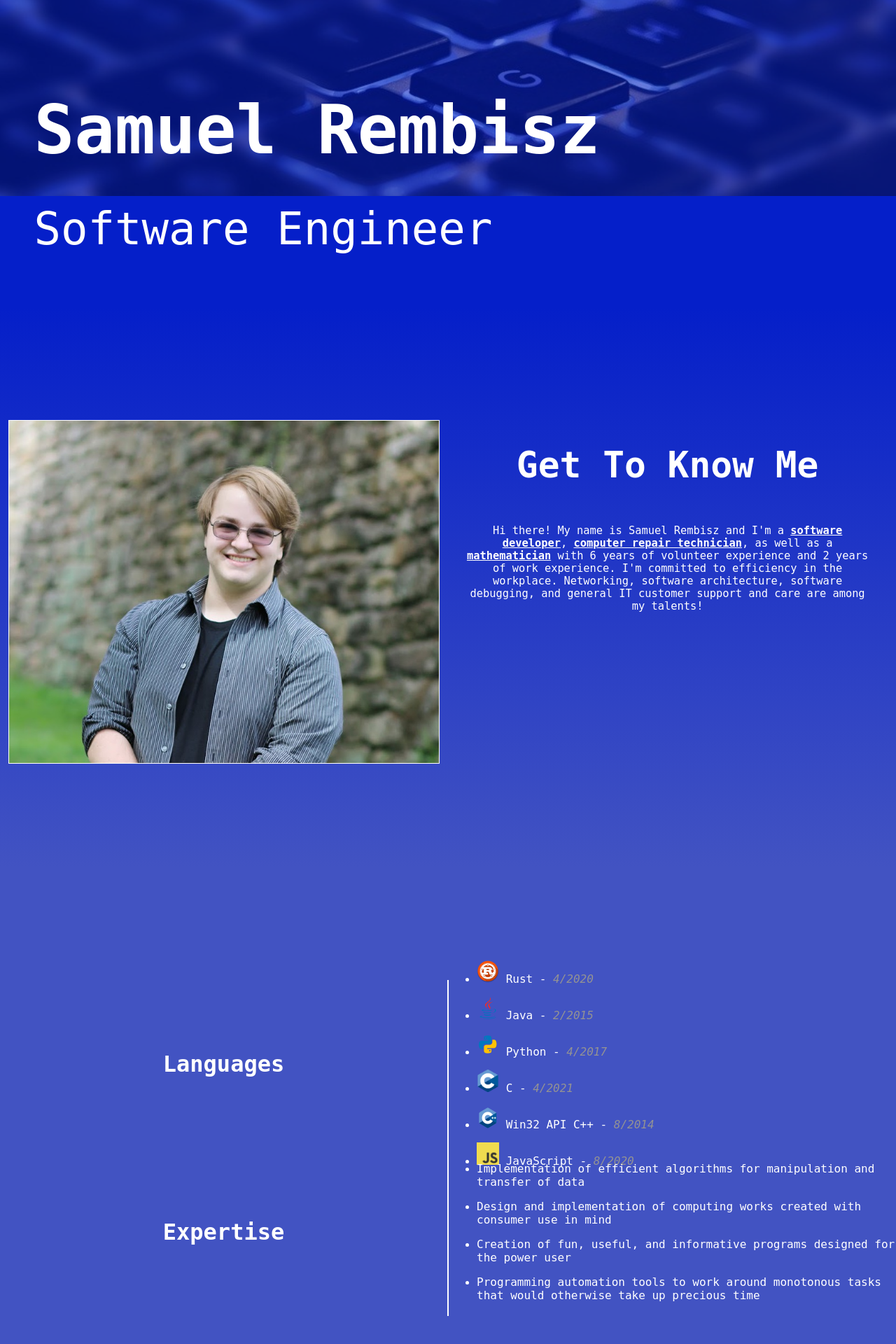
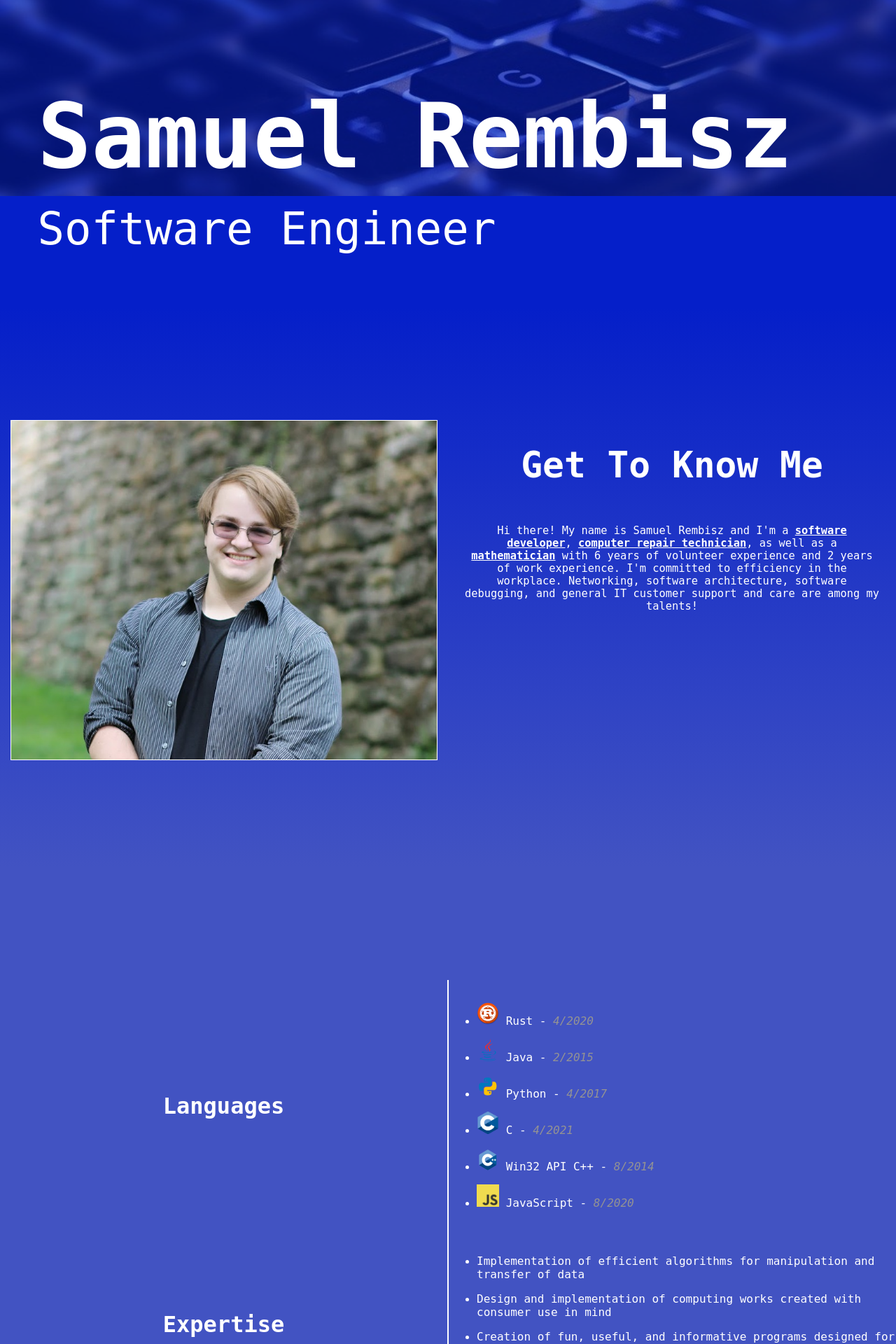
Before and after one commit to StappsWorld/stappsworld.com, a Vue app in the folder resume/: page / in a window 1280 px wide. Shown: the part 360-2280 px from the top of the page at 70% size. Built offline with nearby package versions, Linux system fonts and the light colour scheme.

Commit message:
Fixed some spacing issues

```diff
--- a/resume/src/components/about_me.vue
+++ b/resume/src/components/about_me.vue
@@ -53,7 +53,7 @@ export default {
   }
 
   .profile_info {
-    width: 100vw;
+    width: 100%;
   }
 
   p {
@@ -62,13 +62,13 @@ export default {
   }
 }
 
-@media only screen and (min-width: 800px) {
+@media only screen and (min-width: 801px) {
   .about_me_empty {
     height: 20%;
   }
 
   .about_me_section {
-    height: 100vh;
+    height: 100%;
   }
 
   .profile_image {
@@ -81,12 +81,16 @@ export default {
     flex-wrap: wrap;
   }
 
+  .profile_image {
+    width: 50%;
+  }
+
   img {
-    width: 48vw;
+    width: 95%;
   }
 
   .profile_info {
-    width: 49vw;
+    width: 50%;
   }
 
   p {
--- a/resume/src/components/contact_me.vue
+++ b/resume/src/components/contact_me.vue
@@ -95,7 +95,7 @@ export default {
   }
 }
 
-@media only screen and (min-width: 800px) {
+@media only screen and (min-width: 801px) {
   .contact_me_section {
     height: 75vh;
   }
--- a/resume/src/components/expertise.vue
+++ b/resume/src/components/expertise.vue
@@ -136,21 +136,17 @@ export default {
   }
 }
 
-@media only screen and (min-width: 800px) {
+@media only screen and (min-width: 801px) {
   .expertise_empty {
     height: 20vh;
   }
 
-  .expertise_section {
-    height: 100vh;
-  }
-
   .language_box {
-    height: 30vh;
+    height: 30%;
   }
 
   .systems_box {
-    height: 30vh;
+    height: 30%;
   }
 }
 
--- a/resume/src/components/past_employment/past_employment.vue
+++ b/resume/src/components/past_employment/past_employment.vue
@@ -115,17 +115,13 @@ export default {
 
 @media only screen and (max-width: 800px) {
   .past_employment_empty {
-    height: 5vh;
+    height: 5%;
   }
 }
 
-@media only screen and (min-width: 800px) {
-  .past_employment_section {
-    height: 80vh;
-  }
-
+@media only screen and (min-width: 801px) {
   .past_employment_empty {
-    height: 20vh;
+    height: 20%;
   }
 
   .past_employment_content {
@@ -133,7 +129,7 @@ export default {
   }
 
   .content {
-    width: 33vw;
+    width: 33%;
   }
 }
 
--- a/resume/src/components/projects/projects.vue
+++ b/resume/src/components/projects/projects.vue
@@ -100,7 +100,7 @@ export default {
   }
 }
 
-@media only screen and (min-width: 800px) {
+@media only screen and (min-width: 801px) {
   .projects_root {
     height: 100vh;
   }
--- a/resume/src/components/title_card.vue
+++ b/resume/src/components/title_card.vue
@@ -25,11 +25,27 @@ export default {
   .title_card {
     height: 25%;
   }
+
+  .title_card_lower_space p {
+    font-size: 3vmax;
+  }
+
+  .title_card_name h1 {
+    font-size: 5vmax;
+  }
 }
 
-@media only screen and (min-width: 800px) {
+@media only screen and (min-width: 801px) {
   .title_card {
     height: 100%;
+  }
+
+  .title_card_lower_space p {
+    font-size: 5vmax;
+  }
+
+  .title_card_name h1 {
+    font-size: 10vmax;
   }
 }
 
@@ -62,11 +78,10 @@ export default {
 }
 
 .title_card_name h1 {
-  padding: 10px;
+  padding: 0px 15px;
   margin: 0px 10px 0px var(--spacing-from-left);
   color: white;
   font-family: "Monospace";
-  font-size: 7.5vw;
 }
 
 .title_card_lower_space {
@@ -75,10 +90,9 @@ export default {
 }
 
 .title_card_lower_space p {
-  padding: 10px;
+  padding: 10px 15px;
   margin: 0px 10px 0px var(--spacing-from-left);
   color: white;
   font-family: "Monospace";
-  font-size: 5vw;
 }
 </style>
```
Also changed, not shown: 1 other file (tests, documents, lock files or other folders).
